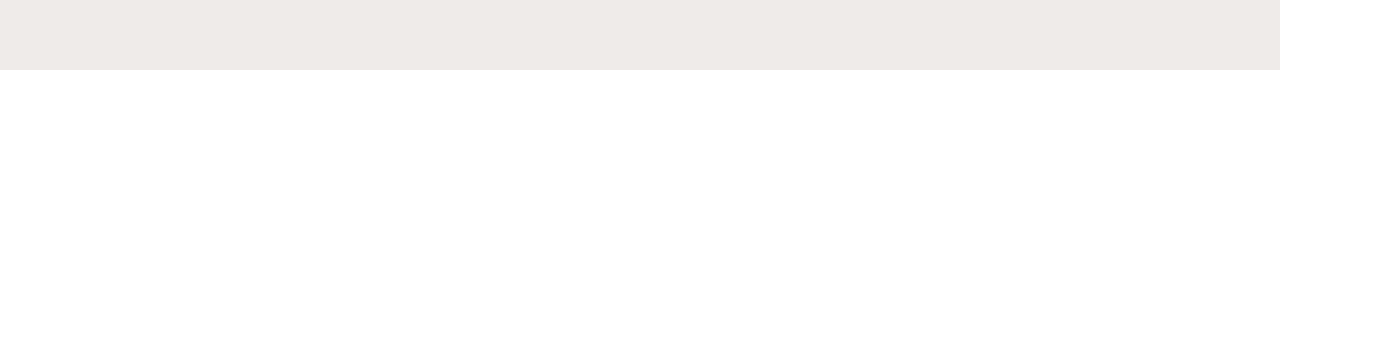
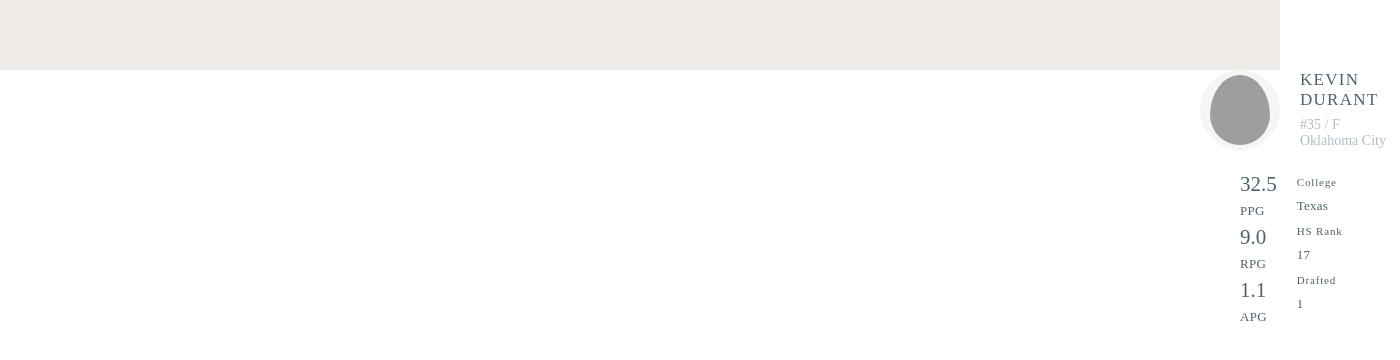
Before and after one commit to jaxgeller/high-school-recruits-analytics, a website: page www/src/html/index.html in a window 1280 px wide. Shown: the whole page, 1400 px wide, since content can reach past the window. Drawn offline with nearby package versions, Linux system fonts and the light colour scheme; files that its build step writes are made by us from their sources; grey boxes are pictures that could not be loaded.

Commit message:
add some base styles

```diff
--- a/www/src/html/index.html
+++ b/www/src/html/index.html
@@ -10,9 +10,45 @@
     <link rel="stylesheet" href="style.css">
   </head>
   <body>
-    <header class="header">
+    <header class="header"></header>
 
-    </header>
+    <section class="content"></section>
+
+    <section class="visualization">
+      <div id="chart"></div>
+      <div id="meta" class="meta">
+
+        <div class="meta-info">
+          <div class="meta-headshot">
+            <img src="http://l3.yimg.com/bt/api/res/1.2/L0k.2DeHKYLHARnrsNSOPg--/YXBwaWQ9eW5ld3NfbGVnbztmaT1maWxsO2g9MjMwO3E9NzU7dz0zNDU-/https://s.yimg.com/xe/i/us/sp/v/nba_cutout/players_l/20151027/4244.png" class="meta-head-shot">
+          </div>
+          <h3 class="meta-player-name">Kevin <br>Durant</h3>
+          <p class="meta-player-details">#35 / F <br>Oklahoma City</p>
+        </div>
+
+        <div class="meta-stats">
+          <ul class="stats">
+            <li class="stat-number">32.5</li>
+            <li class="stat-subheader">PPG</li>
+            <li class="stat-number">9.0</li>
+            <li class="stat-subheader">RPG</li>
+            <li class="stat-number">1.1</li>
+            <li class="stat-subheader">APG</li>
+          </ul>
+          <ul class="details">
+            <li>College</li>
+            <li class="stat-subheader">Texas</li>
+            <li>HS Rank</li>
+            <li class="stat-subheader">17</li>
+            <li>Drafted</li>
+            <li class="stat-subheader">1</li>
+          </ul>
+        </div>
+
+
+
+      </div>
+    </section>
 
   </body>
 </html>
--- /dev/null
+++ b/www/src/sass/components/_visualization.scss
@@ -0,0 +1,102 @@
+.meta {
+  position: absolute;
+  left: 1200px;
+  max-width: 200px;
+  width: 100%;
+  font-family: $din;
+}
+
+.meta-info {
+  margin-bottom: 22px;
+  color: $light-gray;
+}
+
+.meta-headshot {
+  float: left;
+  margin-right: 20px;
+  width: 80px;
+  height: 80px;
+  background-color: #f5f5f3;
+  border-radius: 50%;
+
+  img {
+    border-radius: 50%;
+    width: 100%;
+    height: 100%;
+    padding: 0 10px 10px 10px;
+    margin-top: 5px;
+  }
+}
+
+.meta-player-name {
+  margin-bottom: 8px;
+  color: #4c636f;
+  font-size: 17px;
+  font-weight: 500;
+  line-height : 19.6px;
+  letter-spacing : 1.27px;
+  text-transform: uppercase;
+}
+
+.meta-player-details {
+  font-size: 14px;
+}
+
+.meta-stats {
+  list-style-type: none;
+}
+
+.stat {
+  font-size : 21px;
+  line-height : 26.48px;
+
+  sup {
+    margin-left: 20px;
+    text-align: right;
+    font-size : 11px;
+    font-weight: 500;
+    text-transform: uppercase;
+  }
+}
+
+
+.meta-stats {
+  @include clearfix;
+  width: 120px;
+  margin: 0 auto;
+  ul {list-style-type: none;}
+}
+
+.stats {
+  float: left;
+  margin-right: 20px;
+
+  li {
+    font-size : 21px;
+    line-height : 26.48px;
+    color : #4C636F;
+  }
+
+  .stat-subheader {
+    font-size : 13px;
+    line-height : 26.48px;
+    letter-spacing : 0.26px;
+  }
+}
+
+.details {
+  float: left;
+
+  li {
+    font-size : 11px;
+     line-height : 22.26px;
+     letter-spacing : 0.83px;
+     color : #4C636F;
+  }
+
+  .stat-subheader {
+    font-size : 13px;
+    line-height : 26.48px;
+    letter-spacing : 0.26px;
+  }
+}
--- a/www/src/sass/style.scss
+++ b/www/src/sass/style.scss
@@ -1,9 +1,28 @@
-@import "mixins";
-@import "reset";
+@import
+  "mixins",
+  "reset"
+;
 
 $blue: #0090d1;
 $black: #2d2d30;
 $gray: #2d3d45;
+$light-gray: #b0bec5;
 
-@import "layout";
-@import "components/header";
+$din: "Din Next LT Pro";
+$leitura: "Leitura Roman 1";
+$tungsten: "Tungsten";
+
+
+html,
+body {
+  font-size: 16px;
+  color: $black;
+  -webkit-font-smoothing: antialiased;
+}
+
+@import
+  "layout",
+  "components/header",
+  "components/content",
+  "components/visualization"
+;
```
Also changed, not shown: www/.babelrc, www/src/sass/components/_content.scss (added).
